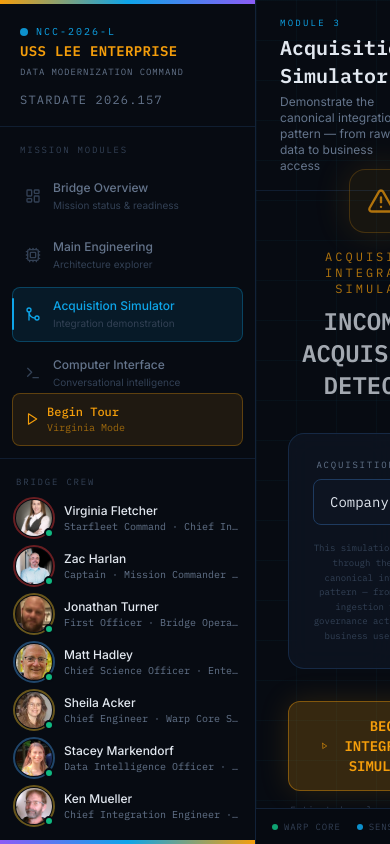
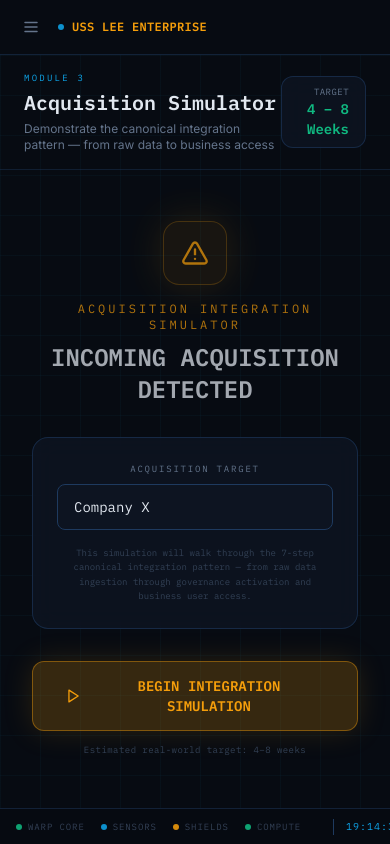
Before and after one commit to Zac-Harlan-Lee-Enterprises/Data-Preso-Website, a Next.js app: page /acquisition in a window 390 px wide. Built offline with nearby package versions, Linux system fonts and the light colour scheme.

Commit message:
feat: optimize mobile experience — hamburger drawer, crew section scroll, responsive crew grid

```diff
--- a/src/components/bridge/CrewRoster.tsx
+++ b/src/components/bridge/CrewRoster.tsx
@@ -10,7 +10,7 @@ export default function CrewRoster() {
       <div className="font-mono text-[10px] tracking-[0.2em] text-lcars-muted uppercase mb-5">
         Bridge Crew
       </div>
-      <div className="grid grid-cols-3 gap-4">
+      <div className="grid grid-cols-2 sm:grid-cols-3 gap-4">
         {ACTIVE_CREW.map((member, i) => {
           const dc = DIVISION_COLORS[member.division];
           return (
--- a/src/components/layout/AppShell.tsx
+++ b/src/components/layout/AppShell.tsx
@@ -1,5 +1,7 @@
 'use client';
 
+import { useState } from 'react';
+import { Menu } from 'lucide-react';
 import { useApp } from '@/contexts/AppContext';
 import Sidebar from './Sidebar';
 import StatusBar from './StatusBar';
@@ -7,11 +9,40 @@ import VirginiaMode from '@/components/virginia-mode/VirginiaMode';
 
 export default function AppShell({ children }: { children: React.ReactNode }) {
   const { virginiaModeActive, closeVirginiaTour } = useApp();
+  const [sidebarOpen, setSidebarOpen] = useState(false);
 
   return (
     <div className="flex h-screen overflow-hidden bg-[#070b12]">
-      <Sidebar />
+      {/* Sidebar — always visible on md+, drawer overlay on mobile */}
+      <>
+        {/* Mobile backdrop */}
+        {sidebarOpen && (
+          <div
+            className="fixed inset-0 z-30 bg-black/60 md:hidden"
+            onClick={() => setSidebarOpen(false)}
+          />
+        )}
+        <div className={`fixed inset-y-0 left-0 z-40 md:relative md:flex md:z-auto transition-transform duration-300 ${sidebarOpen ? 'translate-x-0' : '-translate-x-full md:translate-x-0'}`}>
+          <Sidebar onClose={() => setSidebarOpen(false)} />
+        </div>
+      </>
+
       <div className="flex flex-col flex-1 min-w-0 overflow-hidden">
+        {/* Mobile header bar */}
+        <div className="flex items-center gap-3 px-4 py-3 bg-[#070b12] border-b border-lcars-border/50 md:hidden shrink-0">
+          <button
+            onClick={() => setSidebarOpen(true)}
+            className="p-1.5 rounded-lg text-lcars-muted hover:text-lcars-text hover:bg-lcars-surface transition-colors"
+            aria-label="Open navigation"
+          >
+            <Menu size={18} />
+          </button>
+          <div className="flex items-center gap-2">
+            <div className="w-1.5 h-1.5 rounded-full bg-lcars-cyan animate-pulse-slow" />
+            <span className="font-mono text-xs font-semibold text-lcars-amber tracking-wide">USS LEE ENTERPRISE</span>
+          </div>
+        </div>
+
         <main className="flex-1 overflow-y-auto grid-bg relative">
           {children}
         </main>
--- a/src/components/layout/Sidebar.tsx
+++ b/src/components/layout/Sidebar.tsx
@@ -13,6 +13,7 @@ import {
 import { useApp } from '@/contexts/AppContext';
 import { ACTIVE_CREW, DIVISION_COLORS } from '@/data/crew';
 import { cn, publicUrl } from '@/lib/utils';
+import { X } from 'lucide-react';
 
 const NAV_ITEMS = [
   { href: '/', label: 'Bridge Overview', icon: LayoutDashboard, description: 'Mission status & readiness' },
@@ -36,7 +37,7 @@ function Stardate() {
   );
 }
 
-export default function Sidebar() {
+export default function Sidebar({ onClose }: { onClose?: () => void }) {
   const pathname = usePathname();
   const { startVirginiaTour } = useApp();
 
@@ -46,7 +47,8 @@ export default function Sidebar() {
       <div className="h-1 w-full bg-gradient-to-r from-lcars-amber via-lcars-cyan to-lcars-violet" />
 
       {/* Header */}
-      <div className="px-5 pt-5 pb-4 border-b border-lcars-border/40">
+      <div className="px-5 pt-5 pb-4 border-b border-lcars-border/40 flex items-start justify-between gap-2">
+        <div>
           <div className="flex items-center gap-2 mb-1">
             <div className="w-2 h-2 rounded-full bg-lcars-cyan animate-pulse-slow" />
             <span className="font-mono text-[10px] text-lcars-cyan tracking-[0.2em] uppercase">
@@ -62,6 +64,17 @@ export default function Sidebar() {
           <div className="mt-2">
             <Stardate />
           </div>
+        </div>
+        {/* Close button — mobile only */}
+        {onClose && (
+          <button
+            onClick={onClose}
+            className="md:hidden p-1 rounded text-lcars-muted hover:text-lcars-text transition-colors shrink-0 mt-0.5"
+            aria-label="Close navigation"
+          >
+            <X size={16} />
+          </button>
+        )}
       </div>
 
       {/* Navigation */}
@@ -79,6 +92,7 @@ export default function Sidebar() {
             <Link
               key={item.href}
               href={item.href}
+              onClick={onClose}
               className={cn(
                 'flex items-center gap-3 px-3 py-2.5 rounded-lg transition-all duration-200 group',
                 isActive
@@ -129,11 +143,11 @@ export default function Sidebar() {
       </div>
 
       {/* Crew section */}
-      <div className="px-4 pb-4 border-t border-lcars-border/40 pt-4">
+      <div className="px-4 pb-4 border-t border-lcars-border/40 pt-4 shrink-0">
         <p className="font-mono text-[9px] text-lcars-dim tracking-[0.2em] uppercase mb-3">
           Bridge Crew
         </p>
-        <div className="space-y-3">
+        <div className="space-y-3 overflow-y-auto max-h-48">
           {ACTIVE_CREW.map((member) => {
               const dc = DIVISION_COLORS[member.division];
               return (
```
Lines whose indentation alone changed are shown as unchanged.
